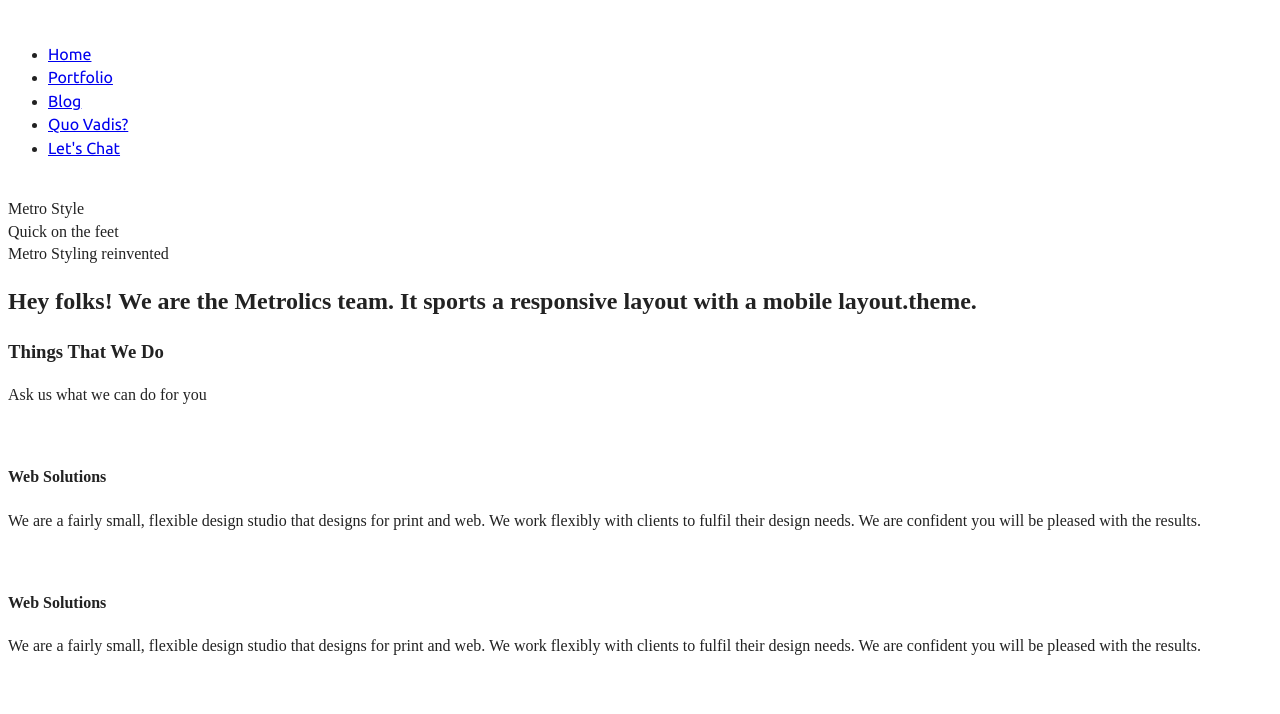
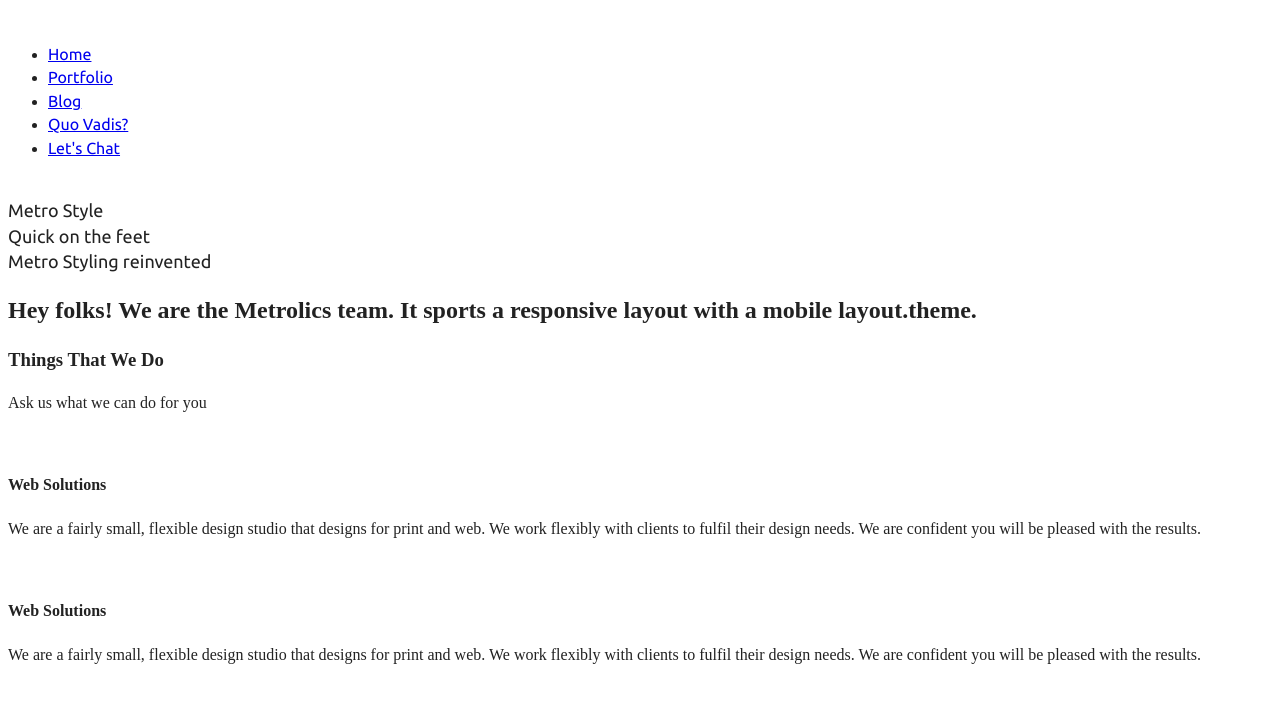
Before and after one commit to brunaguarizo/project1_lab02B_3, a website: page index.html in a window 1280 px wide. Shown: the part 83-797 px from the top of the page. Drawn offline with Linux system fonts and the light colour scheme.

Commit message:
Banner Typography Setting in style.css

```diff
--- a/css/style.css
+++ b/css/style.css
@@ -22,6 +22,12 @@ html {
 .navbar__item{
   font-family: "Ubuntu", serif;
   font-style: medium ;
+}
+
+.banner__box--text{
+  font-family: "Ubuntu", serif;
+  font-style: medium ;
+  font-size: 18px ;
 }
 /*
  * Remove text-shadow in selection highlight:
```
